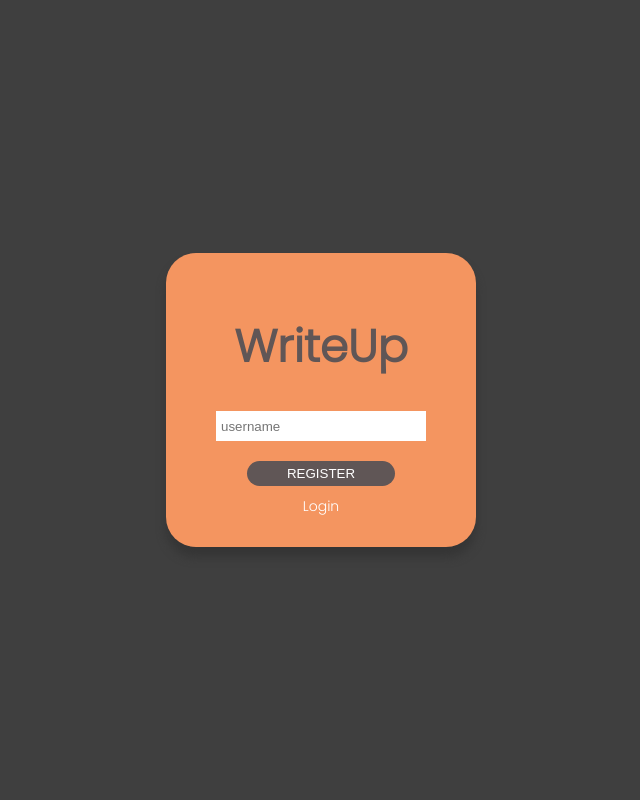
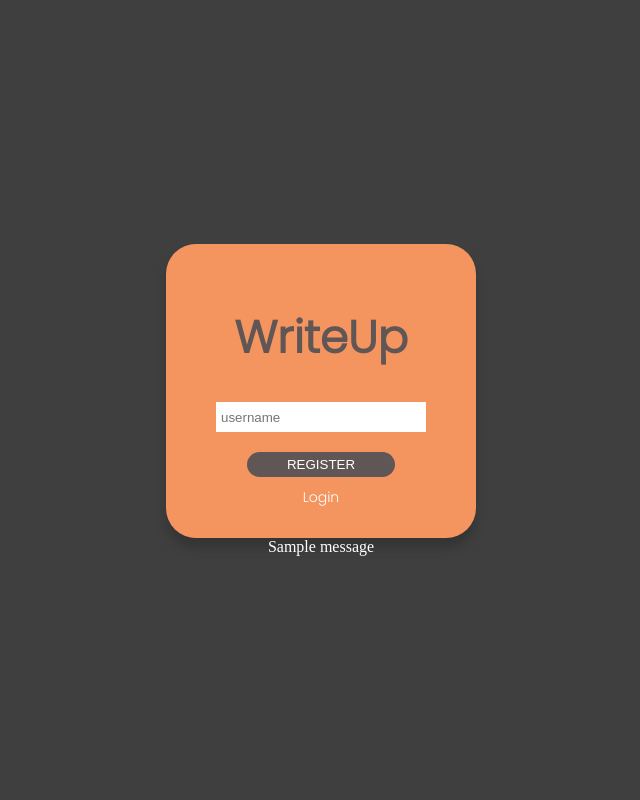
Before and after one commit to Glenardd/write_up, a Flask app: page /register in a window 1280 px wide. Shown: the whole page, without its empty margins (319-959 px from the left). Run offline with Flask 3, Linux system fonts and the light colour scheme; tables that the repository leaves empty hold one stand-in row (values such as "Sample post"); one stand-in notice (Sample message) is shown.

Commit message:
added flash message and username duplicate detection

```diff
--- a/static/css/styles.css
+++ b/static/css/styles.css
@@ -68,6 +68,17 @@ textarea{
 #login-label{
     font-family: 'Poppins', sans-serif;
     color: white;
+}
+
+.flash-msg{
+    display: flex;
+    align-items: center;
+    justify-content: center;
+}
+
+#flash-text{
+    color: white;
+
 }
 
 /* login */
--- a/templates/register.html
+++ b/templates/register.html
@@ -11,8 +11,15 @@
         <div class="login-form">
             <h1 id="title">WriteUp</h1>
             <input type="text" name="username-form" id="username-form" placeholder="username">
-            <input id="form-btn" type="submit" id="register-btn" value="REGISTER">
+            <input id="form-btn" type="submit" value="REGISTER">
             <a id="form-link" href="/">Login</a>
+        </div>
+        <div class="flash-msg">
+            <div id="flash-text">
+                {% for message in get_flashed_messages() %}
+                    {{ message }}
+                {% endfor %}
+            </div>
         </div>
     </form>
     </div>
--- a/views.py
+++ b/views.py
@@ -1,4 +1,4 @@
-from flask import render_template, redirect, url_for, request, session
+from flask import render_template, redirect, url_for, request, session, flash
 
 from models import Account, Notes
 from config import app, db
@@ -37,11 +37,9 @@ def register():
         accounts_available = Account.query.all()
 
         for account in accounts_available:
-            print(account)
             if account.username == username_form:
+                flash('Username already registered')
                 return render_template('register.html')
-
-        print('NO')
         user = Account(username=username_form)
 
         db.session.add(user)
```
Also changed, not shown: static/script/main.js (line endings or trailing spaces).
